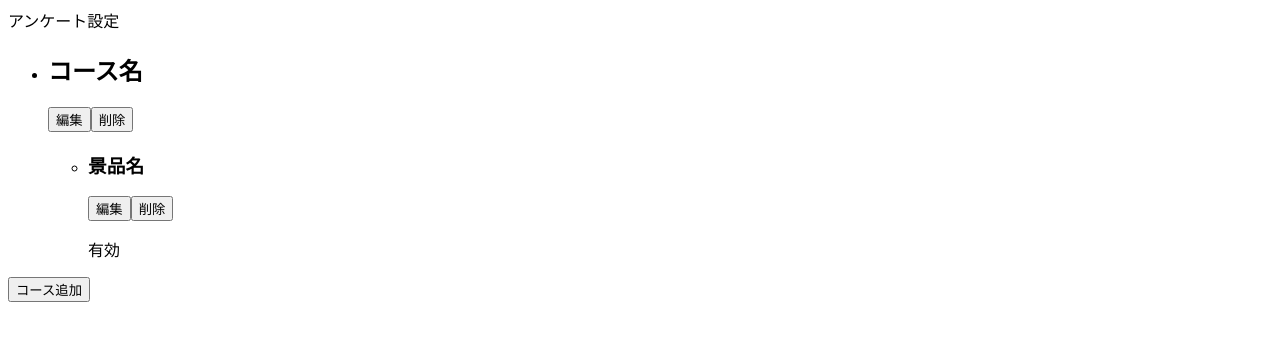
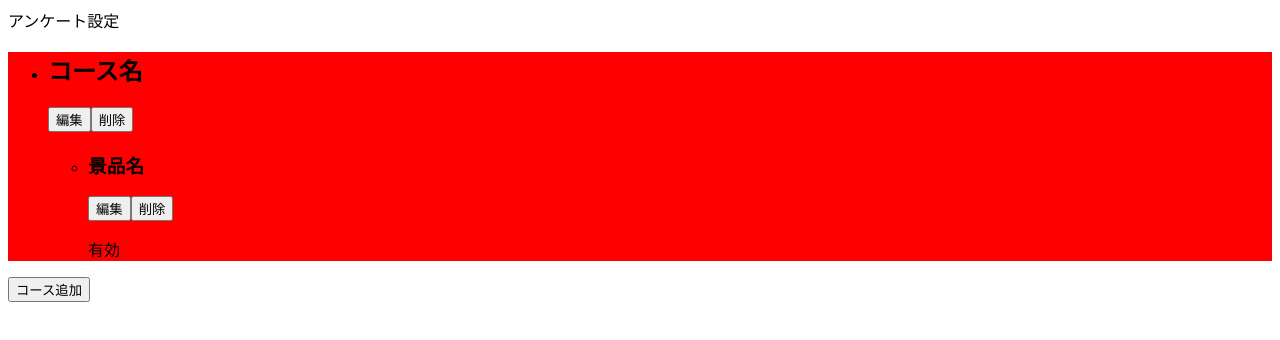
Before and after one commit to kikuchi-makoto/practice, a Vue app in the folder vue-sample-component/: page /#/ in a window 1280 px wide. Shown: the top 340 px of the page. Built offline with nearby package versions, Linux system fonts and the light colour scheme.

Commit message:
add scss

```diff
--- a/vue-sample-component/package.json
+++ b/vue-sample-component/package.json
@@ -40,6 +40,7 @@
     "friendly-errors-webpack-plugin": "^1.6.1",
     "html-webpack-plugin": "^2.30.1",
     "node-notifier": "^5.1.2",
+    "node-sass": "^4.11.0",
     "optimize-css-assets-webpack-plugin": "^3.2.0",
     "ora": "^1.2.0",
     "portfinder": "^1.0.13",
@@ -47,6 +48,7 @@
     "postcss-loader": "^2.0.8",
     "postcss-url": "^7.2.1",
     "rimraf": "^2.6.0",
+    "sass-loader": "^7.1.0",
     "semver": "^5.3.0",
     "shelljs": "^0.7.6",
     "uglifyjs-webpack-plugin": "^1.1.1",
--- a/vue-sample-component/src/pages/Questionnaire.vue
+++ b/vue-sample-component/src/pages/Questionnaire.vue
@@ -1,5 +1,13 @@
+<style lang="scss" scoped>
+  .block {
+    ul {
+      background-color: red;
+    }
+  }
+</style>
+
 <template>
-  <div>
+  <div class="block">
     <div>
       アンケート設定
     </div>
```
Also changed, not shown: 1 other file (tests, documents, lock files or other folders).
